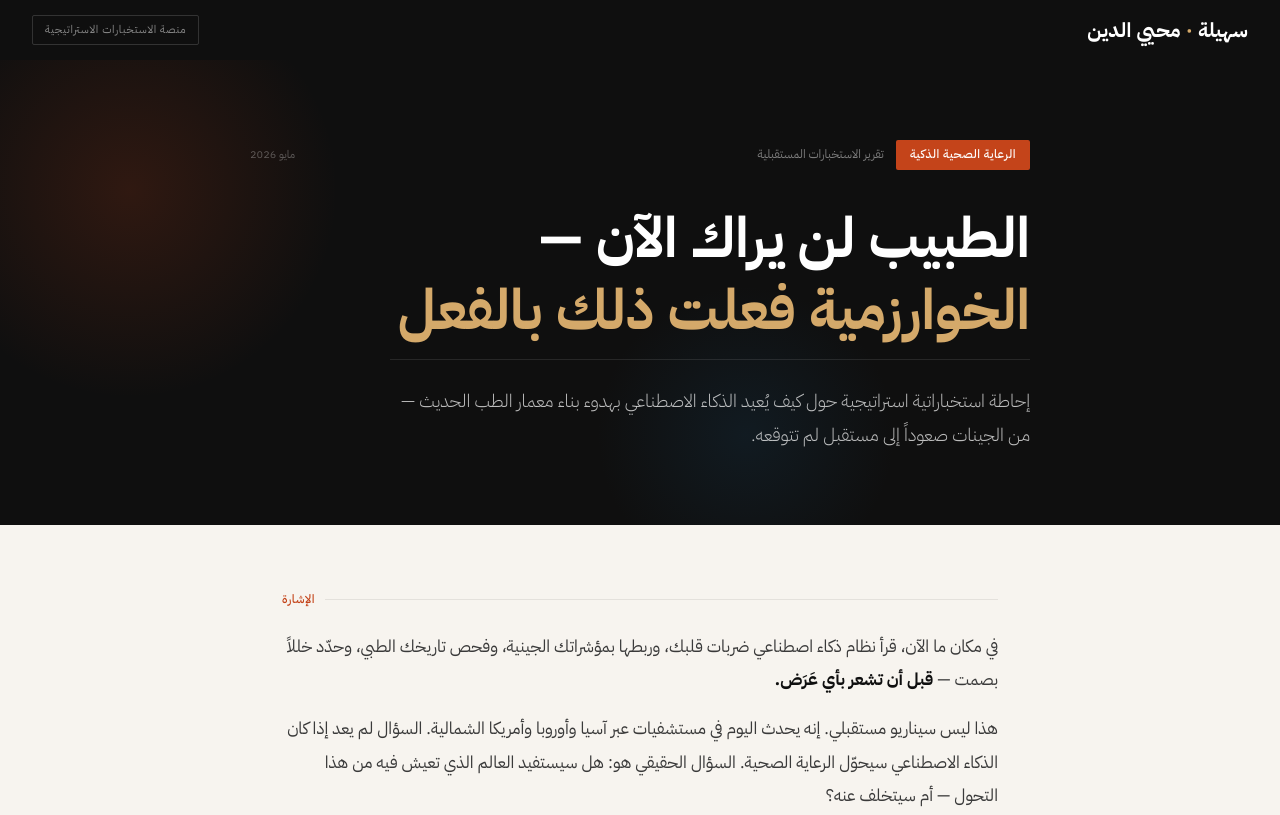
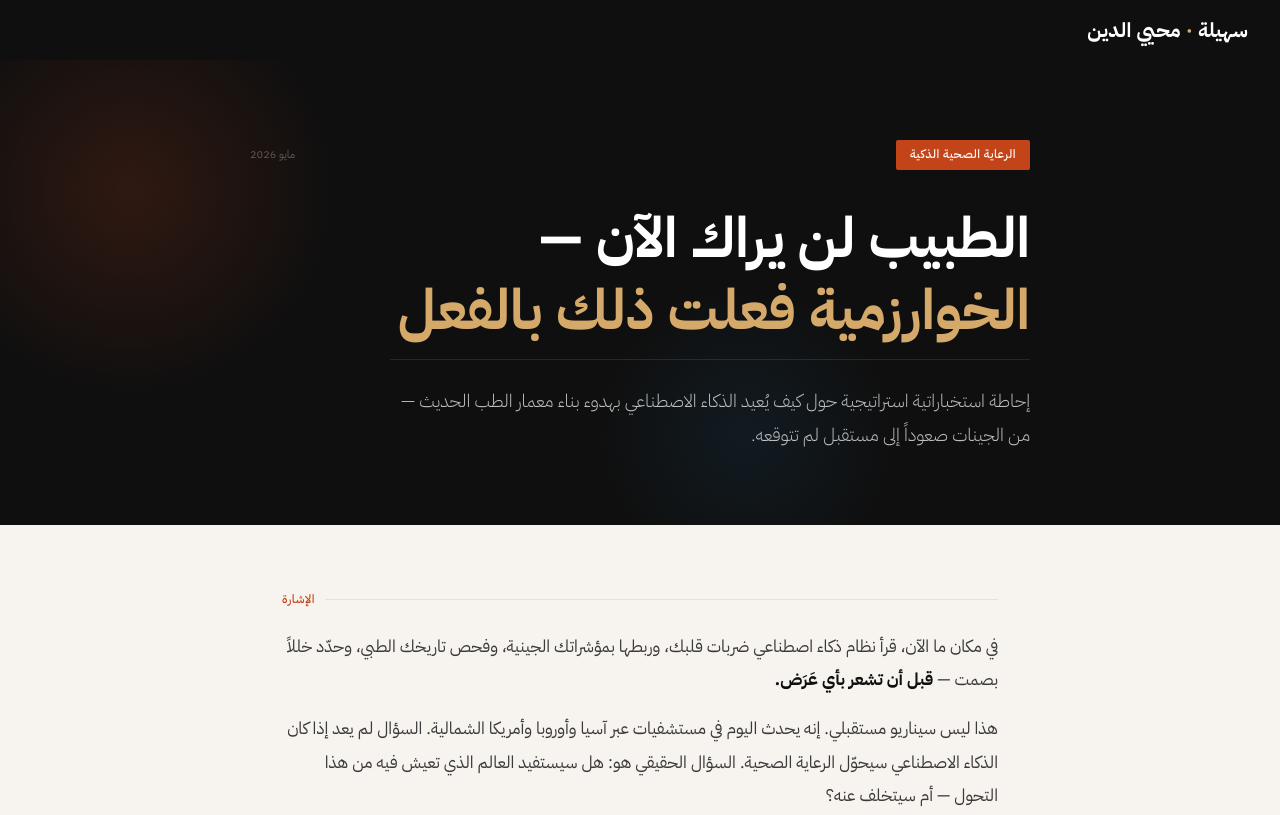
Before and after one commit to Suhaila22/Medical-Ai-algorithmetic, a plain HTML site: page index.html in a window 1280 px wide. Shown: the top 815 px of the page. Drawn offline with Linux system fonts and the light colour scheme.

Commit message:
Clean up header and footer content
Removed redundant tags from header and footer.

```diff
--- a/index.html
+++ b/index.html
@@ -299,14 +299,12 @@
 
 <header class="site-header">
   <a class="logo" href="#">سهيلة <span>·</span> محيي الدين</a>
-  <span class="header-tag">منصة الاستخبارات الاستراتيجية</span>
 </header>
 
 <section class="hero">
   <div class="hero-inner">
     <div class="hero-meta">
       <span class="hero-tag">الرعاية الصحية الذكية</span>
-      <span class="hero-domain">تقرير الاستخبارات المستقبلية</span>
       <span class="hero-date">مايو 2026</span>
     </div>
     <h1>الطبيب لن يراك الآن —<br><em>الخوارزمية فعلت ذلك بالفعل</em></h1>
@@ -391,7 +389,6 @@
     <div class="author-block">
       <div>
         <div class="author-name">سهيلة محيي الدين</div>
-        <div class="author-title">منصة الاستخبارات الاستراتيجية المستقبلية</div>
       </div>
       <div class="author-avatar">س م</div>
     </div>
@@ -406,7 +403,7 @@
 </main>
 
 <footer class="site-footer">
-  <strong>سهيلة محيي الدين</strong> · الاستخبارات الاستراتيجية · استشراف المستقبل · الذكاء الاصطناعي والابتكار
+  <strong>سهيلة محيي الدين</strong> ·   استشراف المستقبل · الذكاء الاصطناعي والابتكار
 </footer>
 
 </body>
```
